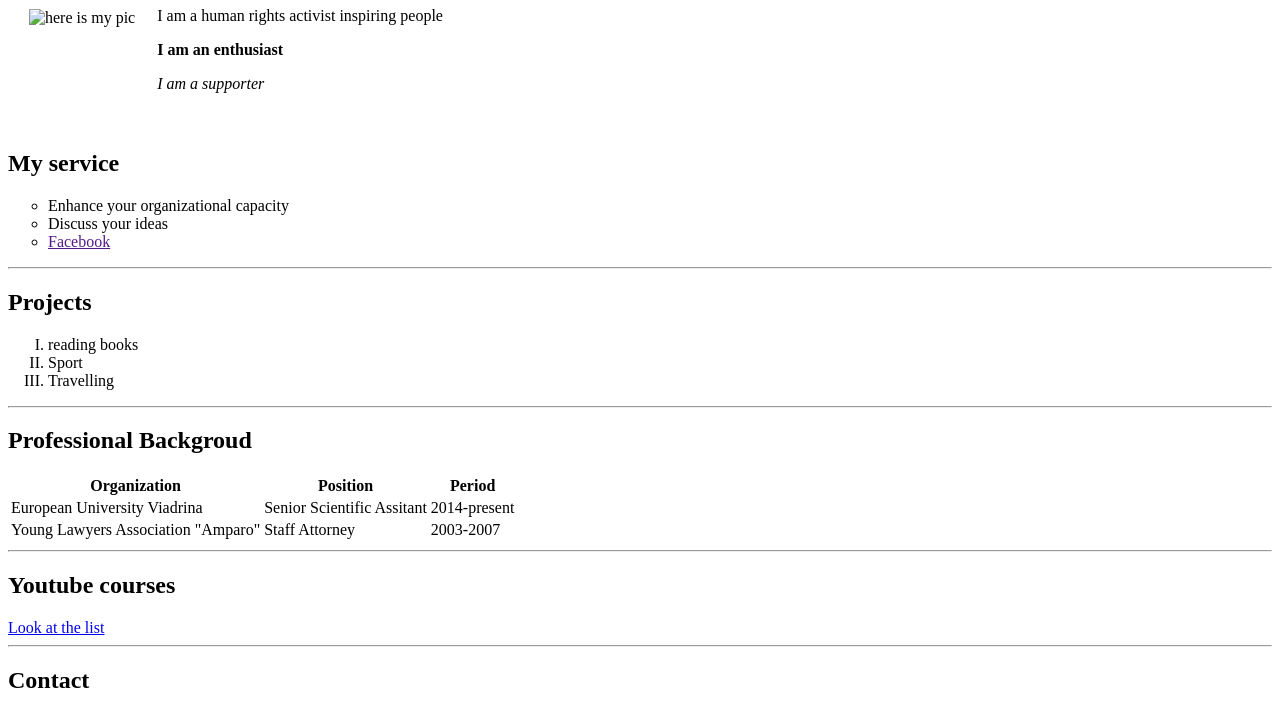
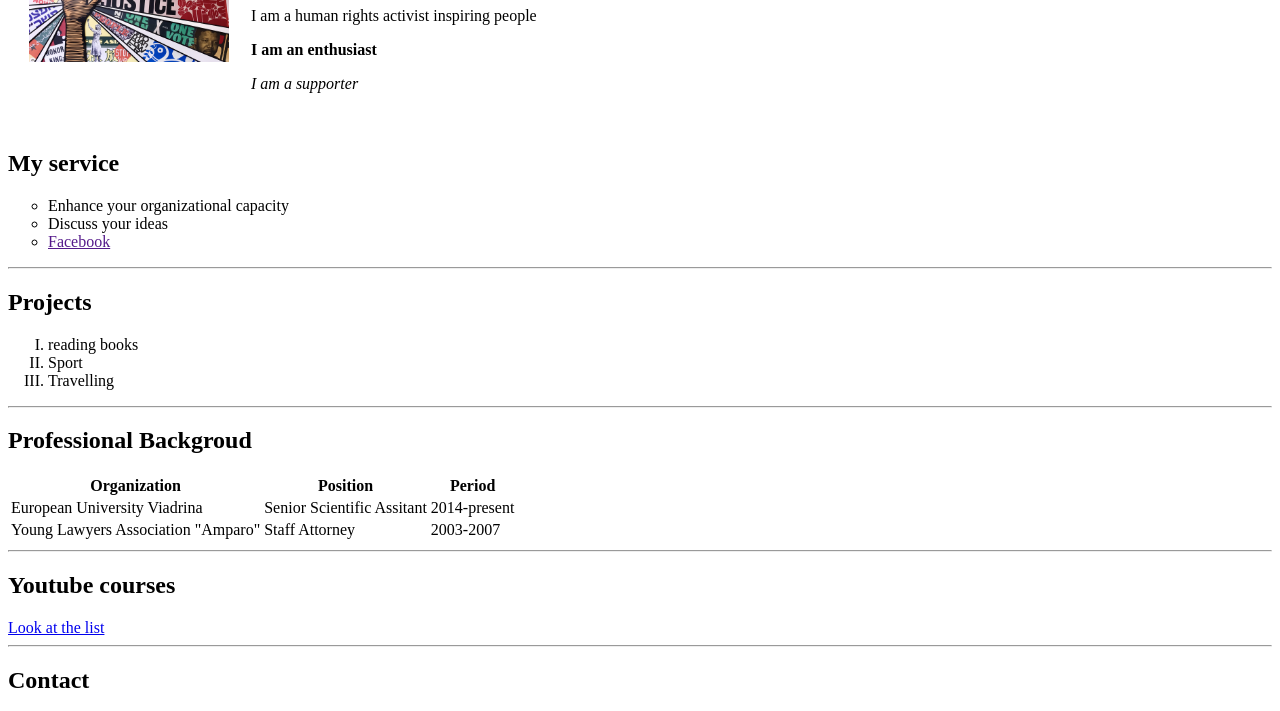
Before and after one commit to FZF-WebDevCSO/CV, a plain HTML site: page index.html in a window 1280 px wide. Shown: the part 102-813 px from the top of the page. Drawn offline with Linux system fonts and the light colour scheme.

Commit message:
Update index.html

```diff
--- a/index.html
+++ b/index.html
@@ -8,7 +8,7 @@
     <table cellspacing="20">
         <tr>
             <td>
-                <img src="19.jpeg" width="200" alt="here is my pic">
+                <img src="HR_Web.jpeg" width="200" alt="here is my pic">
 
         </td>
         <td>
```
